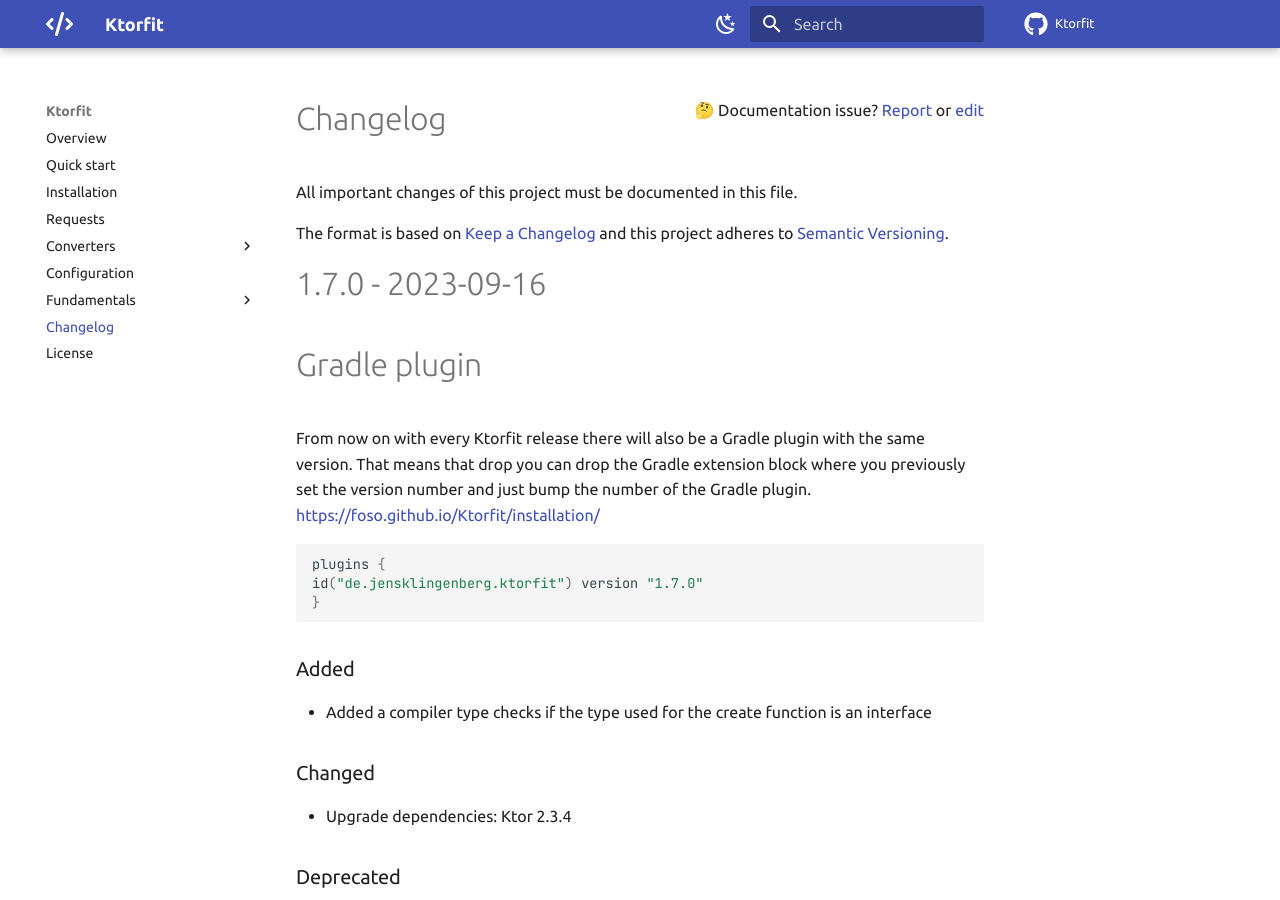
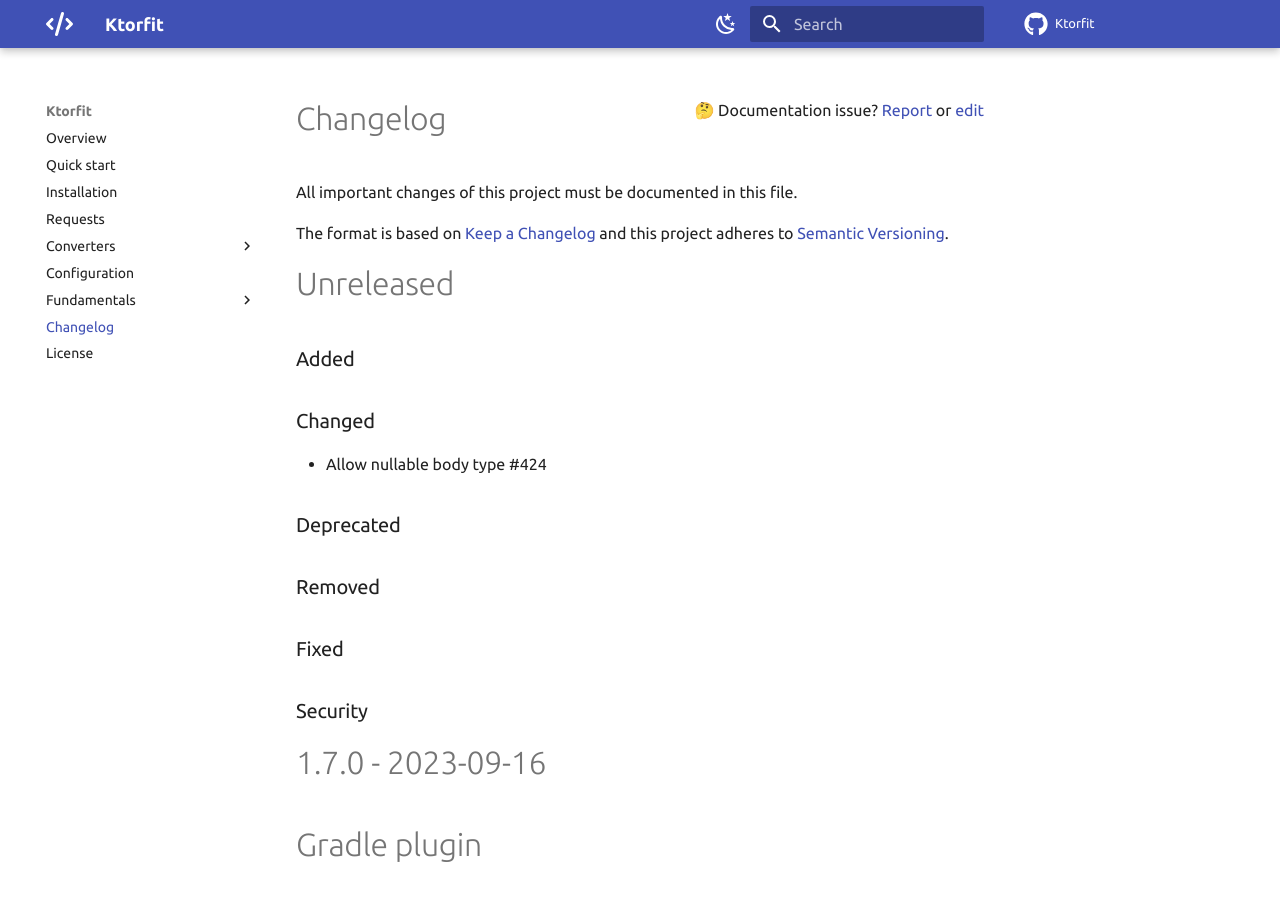
Before and after one commit to Foso/Ktorfit, an MkDocs documentation site: the page built from docs/CHANGELOG.md, in a window 1280 px wide and 900 px high. Built offline with MkDocs 1.6.1 and Material for MkDocs 9.7.7, drawn with Linux system fonts in a browser that asks for light colours; comment, search, counter and statistics services are not loaded.

Commit message:
Allow nullable body type #424

```diff
--- a/docs/CHANGELOG.md
+++ b/docs/CHANGELOG.md
@@ -4,6 +4,19 @@
 
 The format is based on [Keep a Changelog](http://keepachangelog.com/)
 and this project adheres to [Semantic Versioning](http://semver.org/spec/v2.0.0.html).
+
+Unreleased
+========================================
+
+### Added
+
+### Changed
+-  Allow nullable body type #424
+
+### Deprecated
+### Removed
+### Fixed
+### Security
 
 1.7.0 - 2023-09-16
 ========================================
```
Also changed, not shown: 2 other files.
